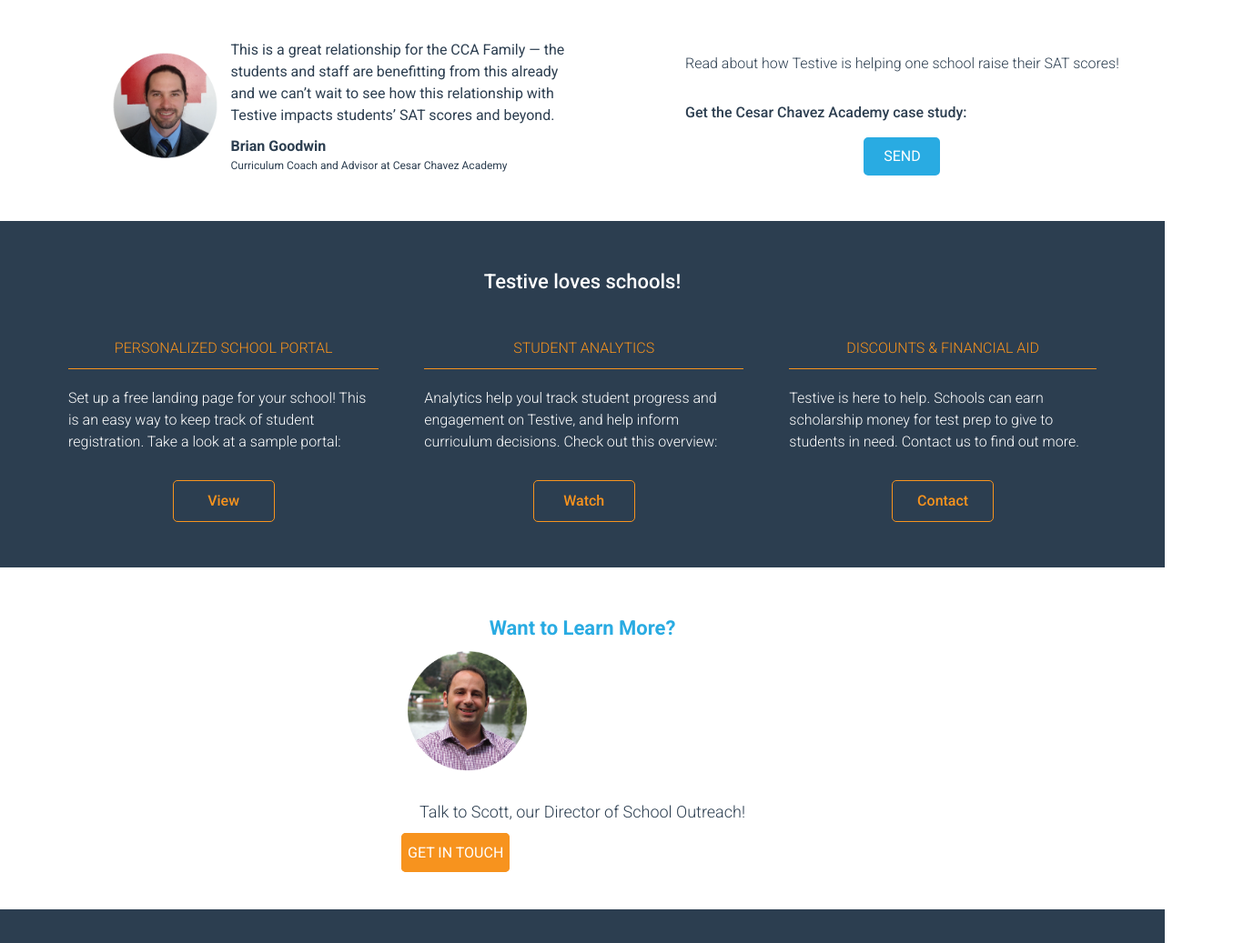
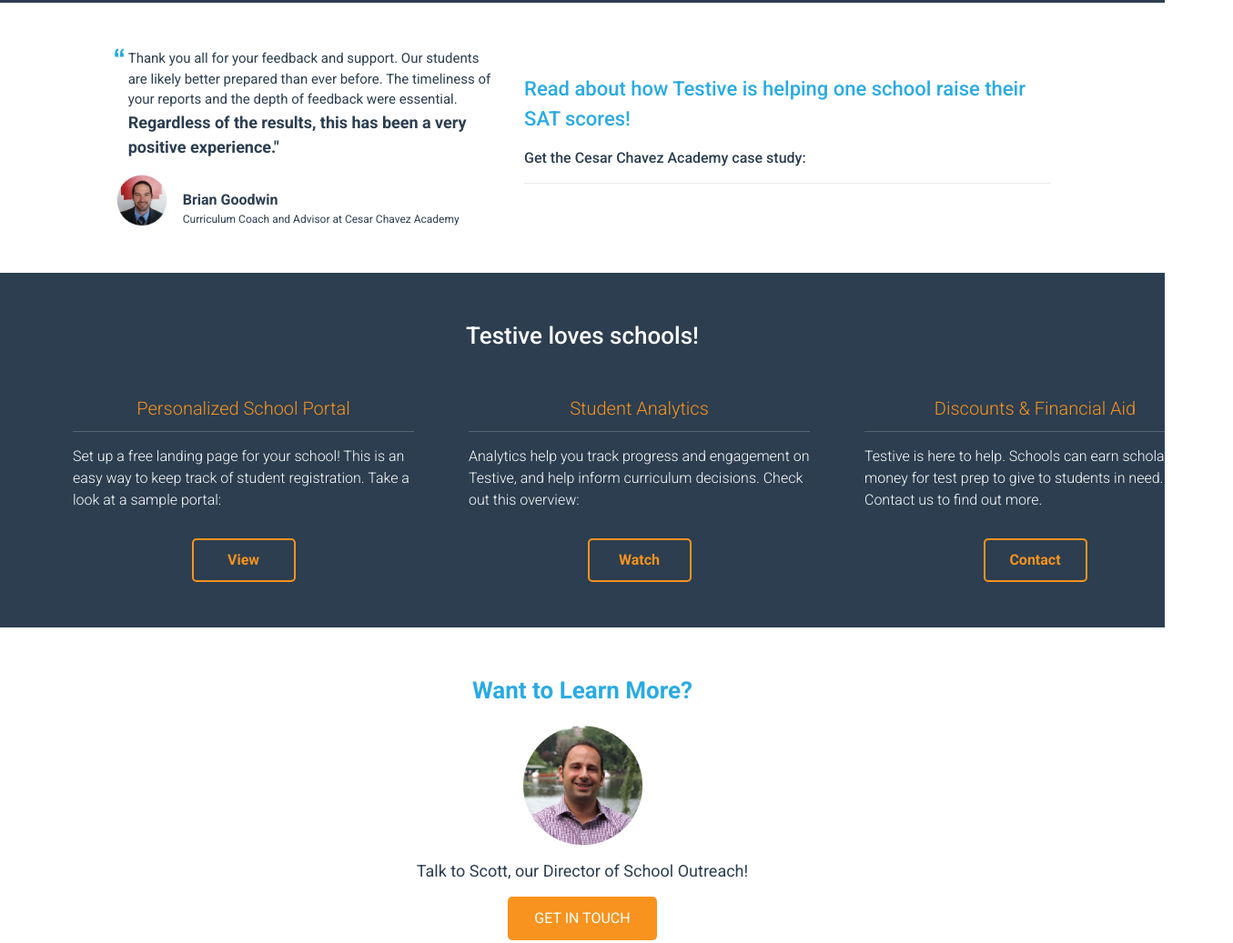
Before and after one commit to rosannawang/testive_partnerships_v1.1, a plain HTML site: page index.html in a window 1280 px wide. Shown: the part 260-1297 px from the top of the page at 91% size, 1355 px wide, since content can reach past the window. Drawn offline with Linux system fonts and the light colour scheme; a script that the page names is missing.

Commit message:
cleaning up stuff

```diff
--- a/index.html
+++ b/index.html
@@ -6,6 +6,20 @@
     <link href='https://fonts.googleapis.com/css?family=Roboto:500,400,300,700' rel='stylesheet' type='text/css' />
     <link href="css/reset.css" rel="stylesheet" />
     <link href="css/stylesheet.css" rel="stylesheet" />
+
+    <!--[if lte IE 8]>
+    <script charset="utf-8" type="text/javascript" src="//js.hsforms.net/forms/v2-legacy.js"></script>
+    <![endif]-->
+    <script charset="utf-8" type="text/javascript" src="https://js.hsforms.net/forms/v2.js"></script>
+    <script>
+      hbspt.forms.create({
+        portalId: '466357',
+        formId: '44a27f79-18ea-48c5-b044-884e03e2edd0',
+        css: '',
+        target: '#partnerships-form',
+        cssClass: 'partnerships-form'
+      });
+    </script>
 </head>
 
 <body class="testive-partnerships">
@@ -16,18 +30,20 @@
     <section class="partnerships-social-proof">
         <div class="partnerships-testimonial-body">
             <div class="partnerships-testimonial">
+            <div> <img class="bluequotes" src = "images/bluequotes.svg"/> </div>
+                <p class="partnerships-testimonial-text">Thank you all for your feedback and support. Our students are likely better prepared than ever before. The timeliness of your reports and the depth of feedback were essential. <span class="partnerships-testimonial-emphasis">Regardless of the results, this has been a very positive experience."</span></p>
+            </div>
+            <div class="partnerships-testimonial-tagline">
                 <img class="partnerships-testimonial-photo" src = "images/brian.png" alt="testimonial photo" />
-                <div class="partnerships-testimonial-tagline">
-                <p class="partnerships-testimonial-text">This is a great relationship for the CCA Family &mdash; the students and staff are benefitting from this already and we can&rsquo;t wait to see how this relationship with Testive impacts students&rsquo; SAT scores and beyond.</p>
-                        <h5 class="partnerships-testimonial-name">Brian Goodwin</h5>
-                        <h6 class="partnerships-testimonial-title">Curriculum Coach and Advisor at Cesar Chavez Academy</h6>
-                    </div>
-                </div>
+                <div class="partnerships-testimonial-author">
+                    <h5 class="partnerships-testimonial-name">Brian Goodwin</h5>
+                    <h6 class="partnerships-testimonial-title">Curriculum Coach and Advisor at Cesar Chavez Academy</h6>                    </div>
+            </div>
             </div>
             <div class="partnerships-casestudy">
                 <p class="partnerships-casestudy-intro">Read about how Testive is helping one school raise their SAT scores!</p>
                 <h4 class="partnerships-casestudy-cta">Get the Cesar Chavez Academy case study:</h4>
-                <a href="#" class="partnerships-casestudy-button" alt="case-study button">SEND</a>
+                <div id="partnerships-form"></div>
             </div>
         </div>
     </section>
@@ -35,31 +51,29 @@
 <section class="partnerships-love">
     <h3 class="partnerships-love-header">Testive loves schools!</h3>
     <div class="partnerships-love-benefitsrow">
-        <div class="partnerships-love-benefit-1">
-            <h4 class="partnerships-love-benefit-header">PERSONALIZED SCHOOL PORTAL</h4>
+        <div class="partnerships-love-benefit">
+            <h4 class="partnerships-love-benefit-header">Personalized School Portal</h4>
             <p class="partnerships-love-benefit-info">Set up a free landing page for your school! This is an easy way to keep track of student registration. Take a look at a sample portal:</p>
-                <a href="#" class="partnerships-love-button" alt="portal button">View</a>
+                <a href="http://schools.testive.com/your-school" class="partnerships-love-button" alt="portal button">View</a>
         </div>
-        <div class="partnerships-love-benefit-2">
-            <h4 class="partnerships-love-benefit-header">STUDENT ANALYTICS</h4>
-            <p class="partnerships-love-benefit-info">Analytics help youl track student progress and engagement on Testive, and help inform curriculum decisions. Check out this overview:</p>
+        <div class="partnerships-love-benefit">
+            <h4 class="partnerships-love-benefit-header">Student Analytics</h4>
+            <p class="partnerships-love-benefit-info">Analytics help you track progress and engagement on Testive, and help inform curriculum decisions. Check out this overview:</p>
             <a href="#" class="partnerships-love-button" alt="analytics video button">Watch</a>
         </div>
-        <div class="partnerships-love-benefit-3">
-            <h4 class="partnerships-love-benefit-header">DISCOUNTS &amp; FINANCIAL AID</h4>
+        <div class="partnerships-love-benefit">
+            <h4 class="partnerships-love-benefit-header">Discounts &amp; Financial Aid</h4>
             <p class="partnerships-love-benefit-info">Testive is here to help. Schools can earn scholarship money for test prep to give to students in need. Contact us to find out more. </p>
-            <a href="#" class="partnerships-love-button" alt="contact button">Contact</a>
+            <a href="http://www.meetme.so/scottstaiti" class="partnerships-love-button" alt="contact button">Contact</a>
         </div>
     </div>
 </section>
 
 <section class="partnerships-contact">
-    <div class = "partnerships-contact-contact">
         <h2 class = "partnerships-contact-header">Want to Learn More?</h2>
             <img class="partnerships-contact-photo" style= "width:145px; height:145px;" src = "images/scott.png" alt="Scott photo" />
                 <p class = "partnerships-contact-text">Talk to Scott, our Director of School Outreach!</p>
-                <a href="#" class="partnerships-contact-button" alt="Get in Touch button">GET IN TOUCH</a>
-            </div>
+                <a href="http://www.meetme.so/scottstaiti" class="partnerships-contact-button" alt="Get in Touch button">GET IN TOUCH</a>
 </section>
 
 <section class="partnerships-about-testive-row">
@@ -72,7 +86,7 @@
         <img class="partnerships-news-icons" src="images/logo-wsj.svg" style="width:200px;" alt="WSJ" />
     </div>
     <div class="partnerships-testive-info">
-        <div class="partnerships-molly-video"><div class="wistia_responsive_padding" style="padding:56.25% 0 0 0;position:relative;"><div class="wistia_responsive_wrapper" style="height:100%;left:0;position:absolute;top:0;width:100%;"><iframe src="//fast.wistia.net/embed/iframe/yyjexklu74?seo=false&videoFoam=true" allowtransparency="true" frameborder="0" scrolling="no" class="wistia_embed" name="wistia_embed" allowfullscreen mozallowfullscreen webkitallowfullscreen oallowfullscreen msallowfullscreen width="100%" height="100%"></iframe></div></div></div>
+        <div class="partnerships-molly-video"><iframe src="//fast.wistia.net/assets/external/E-v1.js" style="height:100%; width:100%;"></iframe></div>
         <div class="partnerships-about-testive-column">
             <h3 class="partnerships-about-testive-header">What is Testive?</h3>
             <p class="partnerships-about-testive-blurb">We are a new type of test prep company that combines cutting-edge technology with top-scoring coaches to deliver 150 points higher on the SAT and 3-4 points higher on the ACT.</p>
--- a/scss/stylesheet.scss
+++ b/scss/stylesheet.scss
@@ -57,21 +57,7 @@
         width: 13px;
     }
 }
-/*mixins for blue quotation marks*/
-@mixin partnerships-quote-blue {
-    max-width: 400px;
-    position: relative;
-    p:before {
-        background-image: url('../images/bluequotes.svg');
-        background-size:contain;
-        content:'';
-        height: 13px;
-        left: 0px;
-        margin-top: 5px;
-        position:absolute;
-        width: 13px;
-    }
-}
+
 /* styles for testive partnerships */
 
 .testive-partnerships {
@@ -87,7 +73,7 @@
     padding: 100px;
     text-align: center;
     .partnerships-hero-header {
-        font-size: 35px
+        font-size: 42px
     }
     .partnerships-hero-orange {
         color: #F7931E;
@@ -97,34 +83,48 @@
 
 .partnerships-social-proof {
     @include flex;
+    @include flex-align-items(center);
     @include flex-direction(row);
-    align-content: space-between;
+    @include flex-justify-content(center);
     background-color: #ffffff;
     padding: 50px;
     .partnerships-testimonial-body {
         @include flex;
-        @include flex-direction(row);
+        @include flex-direction(column);
         @include flex-justify-content(center);
+        margin-right: 3%;
+        max-width: 49%;
     }
     .partnerships-testimonial {
         @include flex;
         @include flex-direction(row);
-        padding-left: 10%;
+    }
+    .bluequotes {
+        height: 10px;
+        width: 10px;
+        padding-bottom: 10px;
+        padding-right: 5px;
     }
     .partnerships-testimonial-text {
-        max-width: 440px;
-        padding-bottom: 10px;
+        font-size: 15px;
+        max-width: 400px;
+        padding-bottom: 15px;
+    }
+    .partnerships-testimonial-emphasis {
+        font-size: 18px;
+        font-weight: 700;
     }
     .partnerships-testimonial-tagline {
         @include flex;
-        @include flex-direction(column);
+        @include flex-direction(row);
+        @include flex-align-items(flex-end);
     }
     .partnerships-testimonial-photo {
-        width: 125px;
-        height: 125px;
-        padding: 10px;
+        width: 60px;
+        height: 60px;
+        padding-right: 15px;
     }
-    .partnerships-testimonial-sub-tagline {
+    .partnerships-testimonial-author {
         @include flex;
         @include flex-direction(column);
     }
@@ -137,28 +137,48 @@
     .partnerships-casestudy {
         @include flex;
         @include flex-direction(column);
-        padding-left: 10%
+        @include flex-justify-content(center);
+        max-width: 49%;
     }
     .partnerships-casestudy-intro {
-        font-weight: 300;
+        color: #29abe2;
+        font-size: 22px;
+        font-weight: 500;
+    }
+    .partnerships-casestudy-cta {
+        border-bottom: 1px solid #eaeaea;
+        font-weight: 500;
+        margin-bottom: 20px;
         padding: 15px 0px;
     }
-    .partnerships-casestudy-cta {
-        font-weight: 500;
-        padding: 15px 0px;
+    .partnerships-form {
+        @include flex;
+        @include flex-direction(row);
+        @include flex-align-items(flex-end);
     }
-    .partnerships-casestudy-button {
+    .hs-input {
+        margin-right: 30px;
+        padding: 7px 40px;
+        margin-top: 5px;
+        border-radius: 5px;
+        border: solid 1px #2c3e50;
+    }
+    .hs-button {
         background-color: #29abe2;
         border: solid 2px #29abe2;
         border-radius: 5px;
         color: #ffffff;
+        font-size: 16px;
+        font-weight: 500;
         margin: 0 auto;
         padding: 7px 5px;
         text-align: center;
+        transition-duration: .25s;
         width: 70px;
         &:hover {
             background-color: #ffffff;
             color: #29abe2;
+            cursor: pointer;
         }
     }
 }
@@ -171,7 +191,7 @@
     color: #ffffff;
     .partnerships-love-header {
         text-align: center;
-        font-size: 22px;
+        font-size: 26px;
         font-weight: 500;
         padding-bottom: 15px;
     }
@@ -181,41 +201,34 @@
         font-weight: 300;
         padding-top: 30px;
     }
-    .partnerships-love-benefit-1 {
+    .partnerships-love-benefit {
         @include flex;
         @include flex-direction(column);
-        padding: 0px 25px;
-    }
-    .partnerships-love-benefit-2 {
-        @include flex;
-        @include flex-direction(column);
-        padding: 0px 25px;
-    }
-    .partnerships-love-benefit-3 {
-        @include flex;
-        @include flex-direction(column);
-        padding: 0px 25px;
+        padding: 0px 30px;
     }
 
     .partnerships-love-benefit-header {
         color: #f7931e;
-        border-bottom: solid 1px #F7931E;
-        margin-bottom: 20px;
+        border-bottom: solid 1px rgba(255, 255, 255, .2);
+        font-size: 20px;
+        margin: 0 auto;
+        margin-bottom: 15px;
         padding-bottom: 10px;
         text-align: center;
-        text-size: 20px;
+        width: 375px;
     }
     .partnerships-love-benefit-info {
         padding-bottom: 30px;
     }
     .partnerships-love-button {
-        border: solid 1px #f7931e;
+        border: solid 2px #f7931e;
         border-radius: 5px;
         color: #f7931e;
-        font-weight: 500;
+        font-weight: 700;
         margin: 0 auto;
         padding: 10px 5px;
         text-align: center;
+        transition-duration: .5s;
         width: 100px;
         &:hover {
             background-color: #f7931e;
@@ -227,21 +240,24 @@
 
 .partnerships-contact {
     @include flex;
+    @include flex-align-items(center);
     @include flex-direction(column);
     padding: 50px;
-    justify-content: center;
-    align-items: center;
     .partnerships-contact-header {
         color: #29ABE2;
-        font-size: 22px;
+        font-size: 26px;
         font-weight: 700;
+        padding-bottom: 10px;
         text-align: center;
+    }
+    .partnerships-contact-photo {
+        padding-bottom: 10px;
     }
     .partnerships-contact-text {
         font-size: 18px;
-        font-weight: 300;
+        font-weight: 400;
+        padding-bottom: 15px;
         text-align: center;
-        padding: 20px;
     }
     .partnerships-contact-button {
         background-color: #F7931E;
@@ -251,6 +267,7 @@
         margin: 0 auto;
         padding: 10px 5px;
         text-align: center;
+        transition-duration: .5s;
         width: 150px;
         &:hover {
             background-color: #ffffff;
@@ -264,7 +281,7 @@
     padding: 50px 50px 75px 50px;
     .partnerships-news-header {
         color: #F7931E;
-        font-size: 22px;
+        font-size: 26px;
         font-weight: 700;
         text-align: center;
     }
@@ -284,6 +301,7 @@
 
     }
     .partnerships-molly-video {
+        background-color: #fff;
         width: 600px;
         margin-right: 5%;
         max-width: 49%;
@@ -331,7 +349,7 @@
     padding: 50px;
     .partnerships-contact-schools-header {
         color: #f7931e;
-        font-size: 22px;
+        font-size: 26px;
         font-weight: 700;
         padding-bottom: 15px;
     }
@@ -344,3 +362,17 @@
         padding: 25px 30px;
     }
 }
+
+@media only screen and (max-width: 978px) {
+    .partnerships-hero {
+        .partnerships-hero-header {
+
+        }
+    }
+}
+
+@media only screen and (max-width: 952px) {
+    .partnerships-social-proof {
+
+    }
+}
```
Also changed, not shown: css/stylesheet.css.
